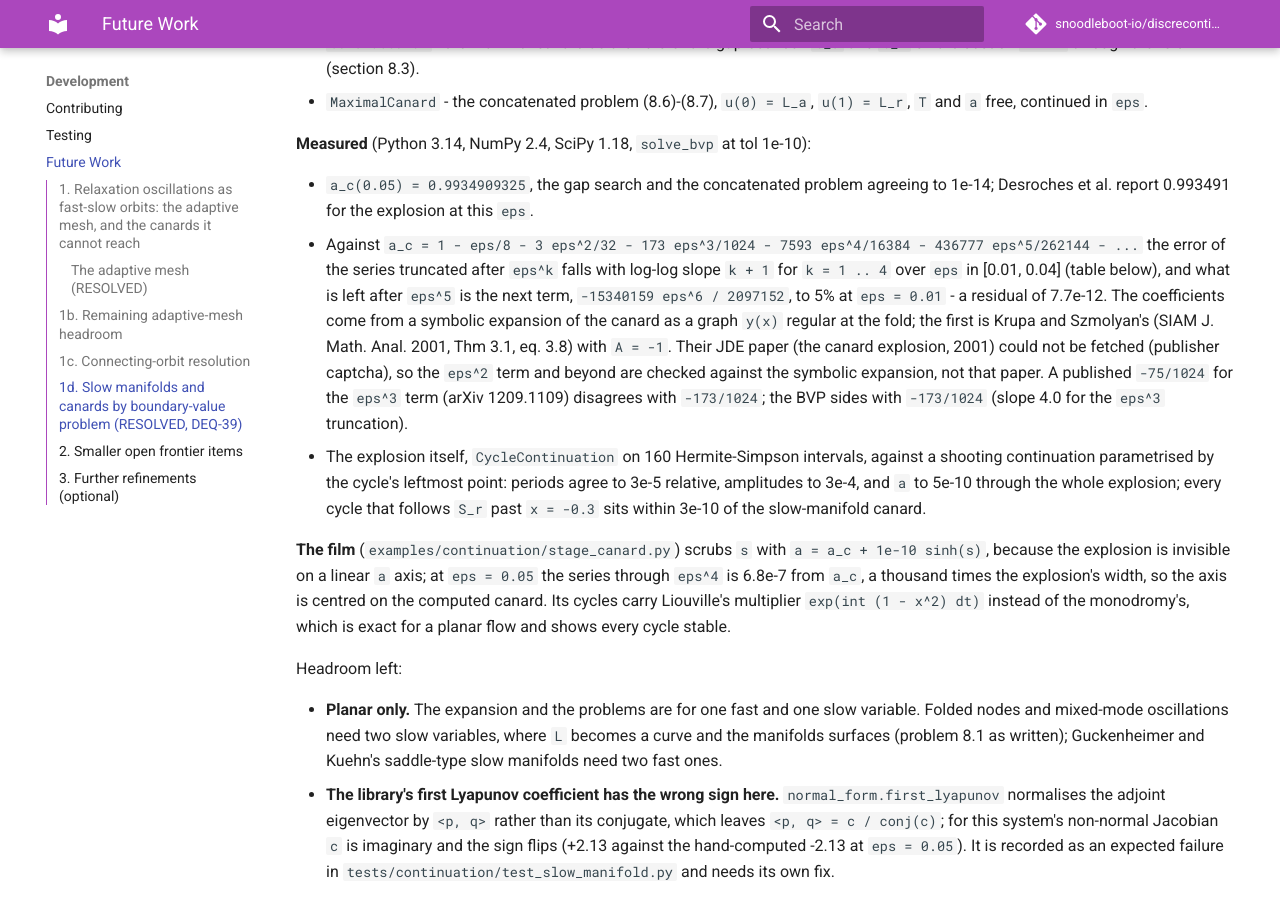
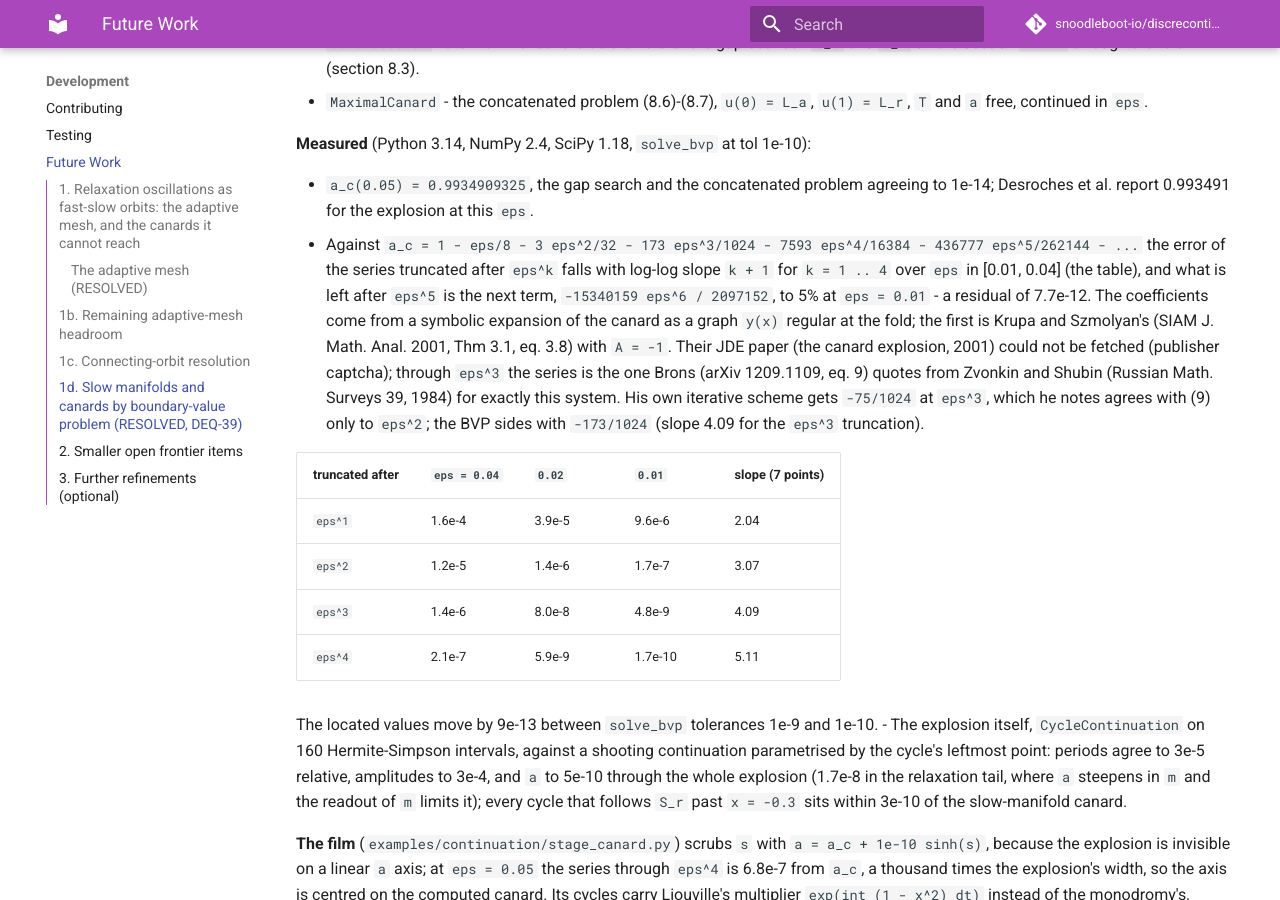
Before and after one commit to snoodleboot-io/discrecontinual_equations, an MkDocs documentation site: the page built from docs/development/future-work.md, in a window 1280 px wide and 900 px high, scrolled down 4457 px. Built offline with MkDocs 1.6.1 and Material for MkDocs 9.7.7, drawn with Linux system fonts in a browser that asks for light colours; comment, search, counter and statistics services are not loaded.

Commit message:
Cite the published canard series, and tabulate the error orders the canard is measured at

```diff
--- a/docs/development/future-work.md
+++ b/docs/development/future-work.md
@@ -228,20 +228,31 @@ following the *repelling* slow manifold `S_r`. Forward integration cannot follow
   to 1e-14; Desroches et al. report 0.993491 for the explosion at this `eps`.
 - Against `a_c = 1 - eps/8 - 3 eps^2/32 - 173 eps^3/1024 - 7593 eps^4/16384 -
   436777 eps^5/262144 - ...` the error of the series truncated after `eps^k` falls
-  with log-log slope `k + 1` for `k = 1 .. 4` over `eps` in [0.01, 0.04] (table
-  below), and what is left after `eps^5` is the next term, `-15340159 eps^6 /
+  with log-log slope `k + 1` for `k = 1 .. 4` over `eps` in [0.01, 0.04] (the
+  table), and what is left after `eps^5` is the next term, `-15340159 eps^6 /
   2097152`, to 5% at `eps = 0.01` - a residual of 7.7e-12. The coefficients come
   from a symbolic expansion of the canard as a graph `y(x)` regular at the fold;
   the first is Krupa and Szmolyan's (SIAM J. Math. Anal. 2001, Thm 3.1, eq. 3.8)
   with `A = -1`. Their JDE paper (the canard explosion, 2001) could not be fetched
-  (publisher captcha), so the `eps^2` term and beyond are checked against the
-  symbolic expansion, not that paper. A published `-75/1024` for the `eps^3` term
-  (arXiv 1209.1109) disagrees with `-173/1024`; the BVP sides with `-173/1024`
-  (slope 4.0 for the `eps^3` truncation).
+  (publisher captcha); through `eps^3` the series is the one Brons (arXiv
+  1209.1109, eq. 9) quotes from Zvonkin and Shubin (Russian Math. Surveys 39,
+  1984) for exactly this system. His own iterative scheme gets `-75/1024` at
+  `eps^3`, which he notes agrees with (9) only to `eps^2`; the BVP sides with
+  `-173/1024` (slope 4.09 for the `eps^3` truncation).
+
+  | truncated after | `eps = 0.04` | `0.02` | `0.01` | slope (7 points) |
+  |---|---|---|---|---|
+  | `eps^1` | 1.6e-4 | 3.9e-5 | 9.6e-6 | 2.04 |
+  | `eps^2` | 1.2e-5 | 1.4e-6 | 1.7e-7 | 3.07 |
+  | `eps^3` | 1.4e-6 | 8.0e-8 | 4.8e-9 | 4.09 |
+  | `eps^4` | 2.1e-7 | 5.9e-9 | 1.7e-10 | 5.11 |
+
+  The located values move by 9e-13 between `solve_bvp` tolerances 1e-9 and 1e-10.
 - The explosion itself, `CycleContinuation` on 160 Hermite-Simpson intervals,
   against a shooting continuation parametrised by the cycle's leftmost point:
   periods agree to 3e-5 relative, amplitudes to 3e-4, and `a` to 5e-10 through the
-  whole explosion; every cycle that follows `S_r` past `x = -0.3` sits within 3e-10
+  whole explosion (1.7e-8 in the relaxation tail, where `a` steepens in `m` and the
+  readout of `m` limits it); every cycle that follows `S_r` past `x = -0.3` sits within 3e-10
   of the slow-manifold canard.
 
 **The film** (`examples/continuation/stage_canard.py`) scrubs `s` with
```
Also changed, not shown: 1 other file.
